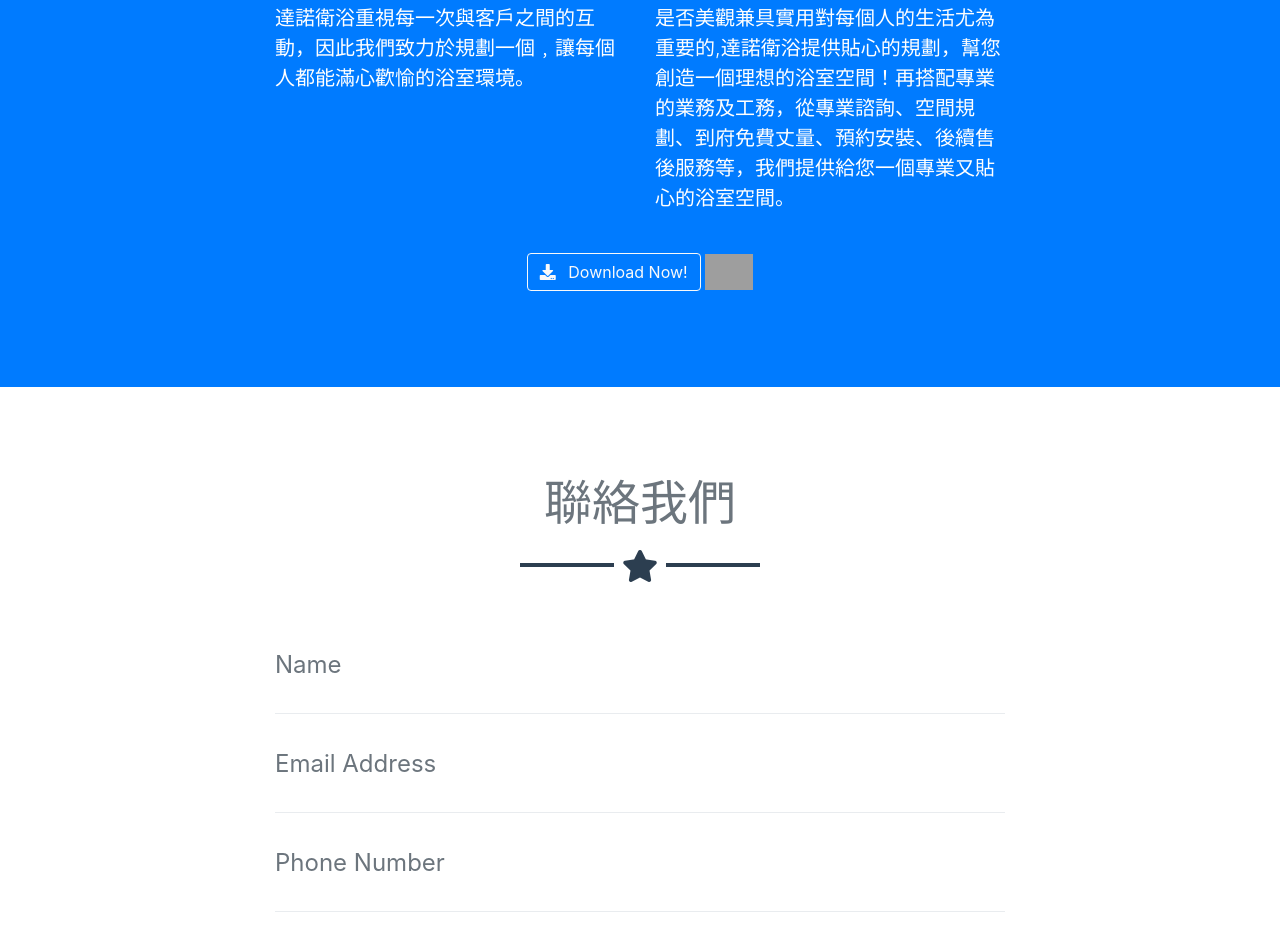
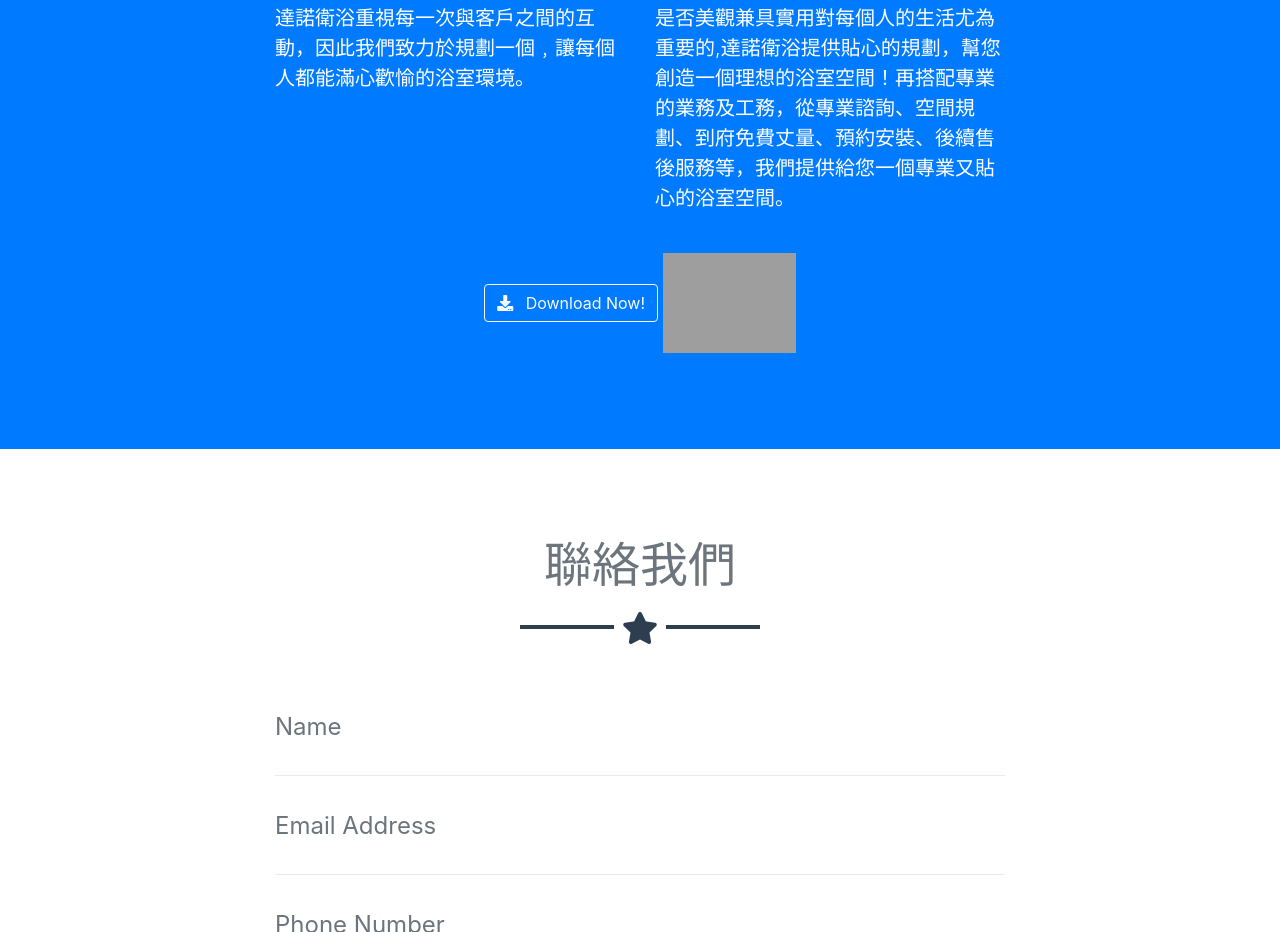
Before and after one commit to githubhongwei/dano, a website with bundled scripts: page index.html in a window 1280 px wide. Shown: the part 1868-2800 px from the top of the page. Built offline with nearby package versions, Linux system fonts and the light colour scheme; grey boxes are pictures that could not be loaded.

Commit message:
Update index.html

```diff
--- a/index.html
+++ b/index.html
@@ -151,7 +151,7 @@
           Download Now!
         </a>
         <a href="https://line.me/R/ti/p/%40sik5398v">
-          <img height="36" border="0" alt="加入好友" src="https://scdn.line-apps.com/n/line_add_friends/btn/zh-Hant.png">
+          <img height="100" border="0" alt="加入好友" src="https://scdn.line-apps.com/n/line_add_friends/btn/zh-Hant.png">
         </a>
       </div>
     </div>
```
